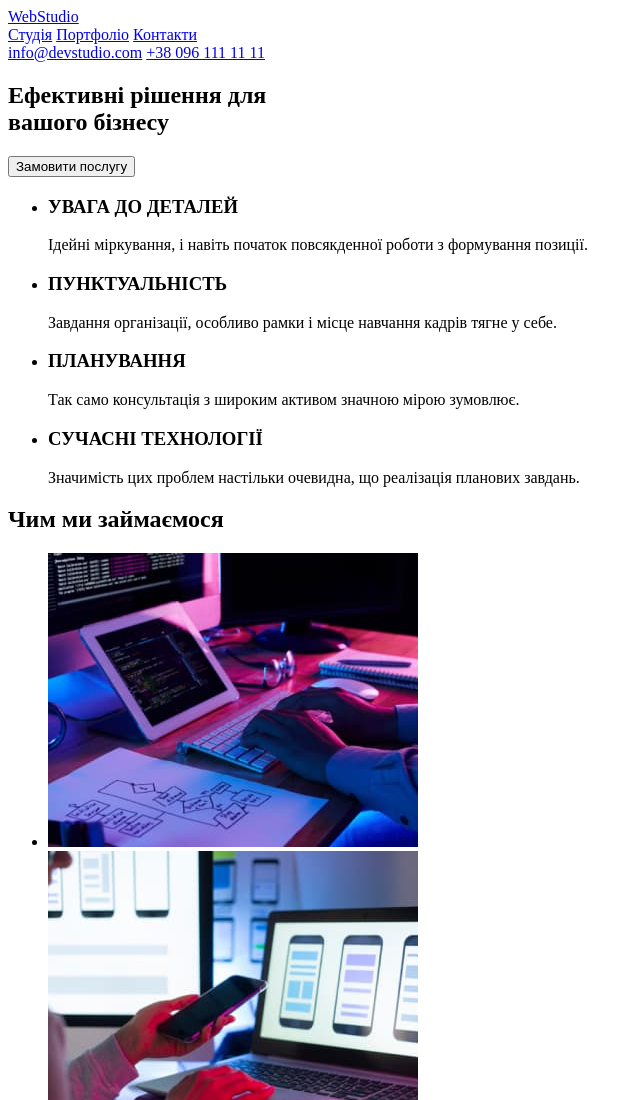
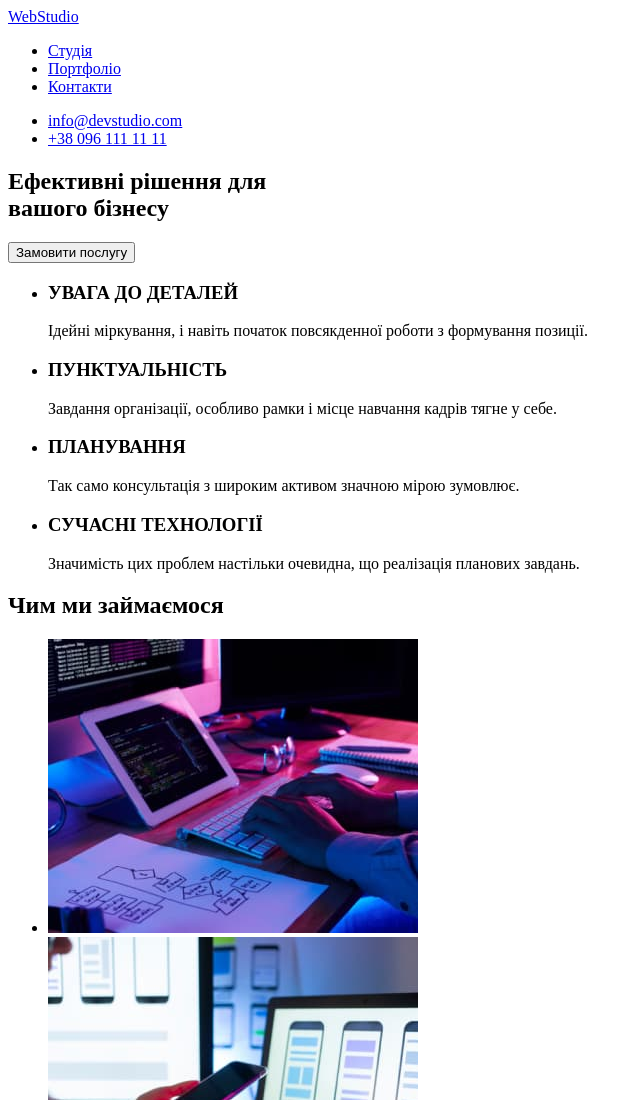
Before and after one commit to SaveAna/goit-markup-hw-01, a plain HTML site: page index.html in a window 1280 px wide. Shown: the top 1100 px of the page, without its empty margins (0-642 px from the left). Drawn offline with Linux system fonts and the light colour scheme.

Commit message:
two ul added to header

```diff
--- a/index.html
+++ b/index.html
@@ -10,12 +10,16 @@
     <header>
       <a href="#">WebStudio</a>
       <nav>
-        <a href="#">Студія</a>
-        <a href="#">Портфоліо</a>
-        <a href="#">Контакти</a>
+        <ul>
+          <li><a href="#">Студія</a></li>
+          <li><a href="#">Портфоліо</a></li>
+          <li><a href="#">Контакти</a></li>
+        </ul>
       </nav>
-      <a href="mailto:info@devstudio.com">info@devstudio.com</a>
-      <a href="tel:380961111111">+38 096 111 11 11</a>
+      <ul>
+        <li><a href="mailto:info@devstudio.com">info@devstudio.com</a></li>
+        <li><a href="tel:380961111111">+38 096 111 11 11</a></li>
+      </ul>
     </header>
     <main>
       <section>
```
